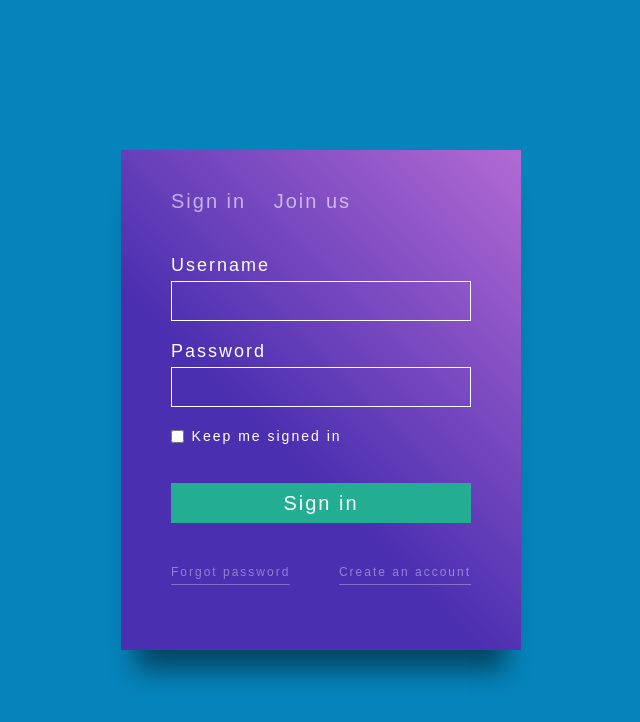
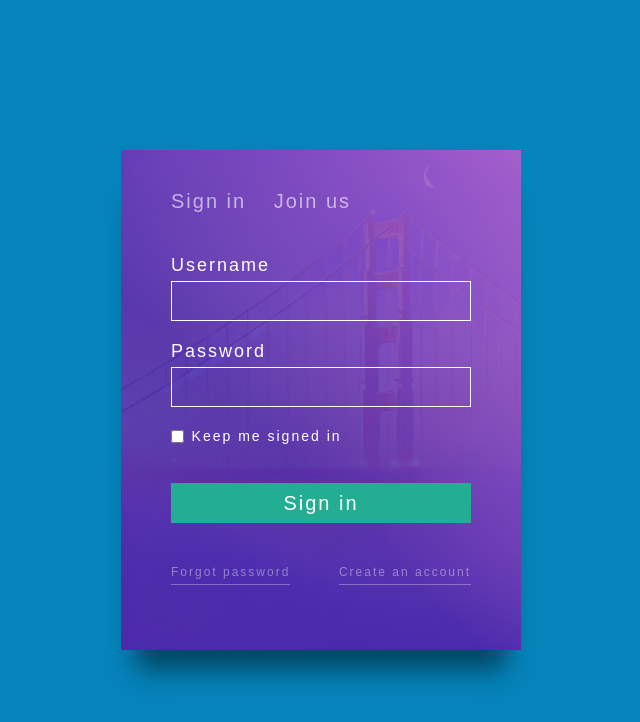
Before and after one commit to turtlembo/light, a plain HTML site: page form.html in a window 1280 px wide. Shown: the whole page, without its empty margins (319-959 px from the left). Drawn offline with Linux system fonts and the light colour scheme.

Commit message:
add img for background

```diff
--- a/style3.css
+++ b/style3.css
@@ -14,7 +14,9 @@ body{
 .section{
     width: 400px;
     height: 500px;
-    background-image: linear-gradient(45deg, rgb(74,47,176) 40%, rgb(179,106,211) 100%);
+    background-image: linear-gradient(45deg, rgba(74,47,176,0.9) 40%, rgba(179,106,211,0.9) 100%),url(img/photo_5470107302540470813_x.jpg);
+    background-size: cover;
+    background-repeat: no-repeat;
     position: absolute;
     top: 50%;
     left: 50%;
```
